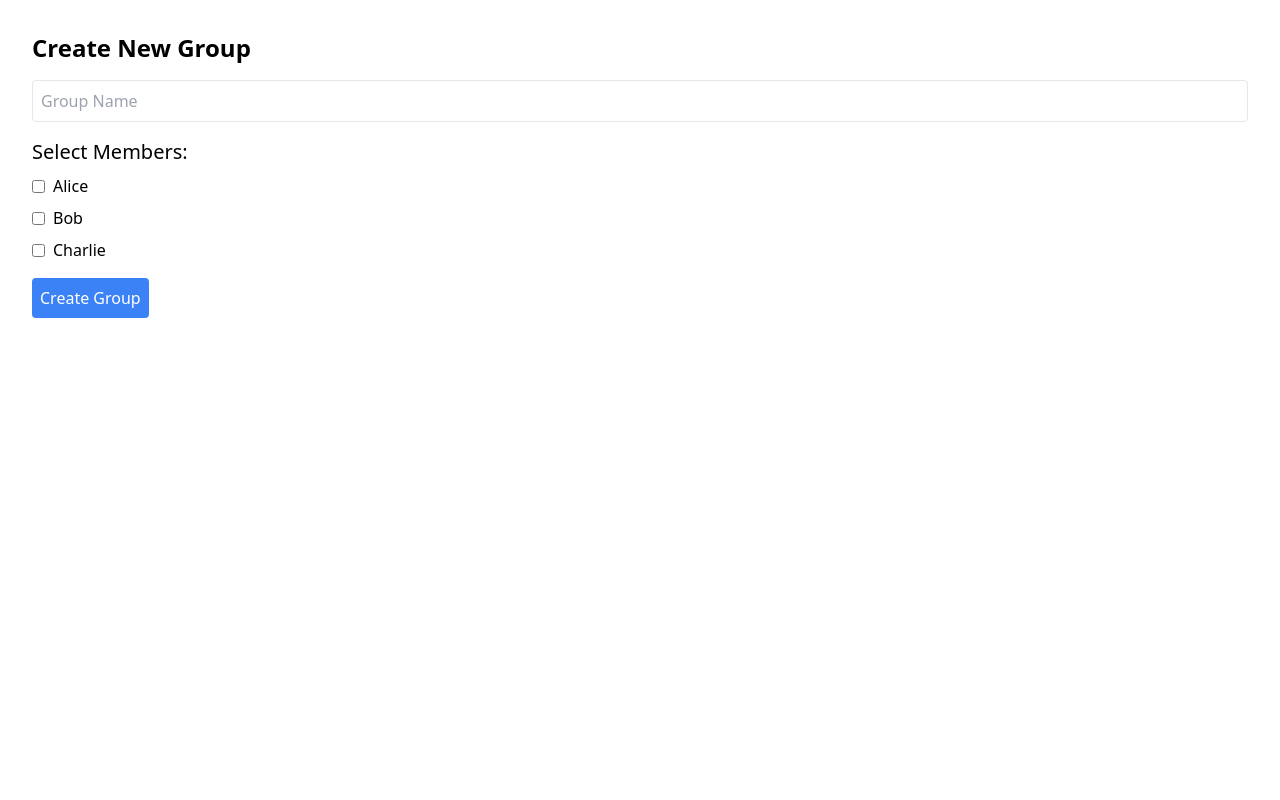
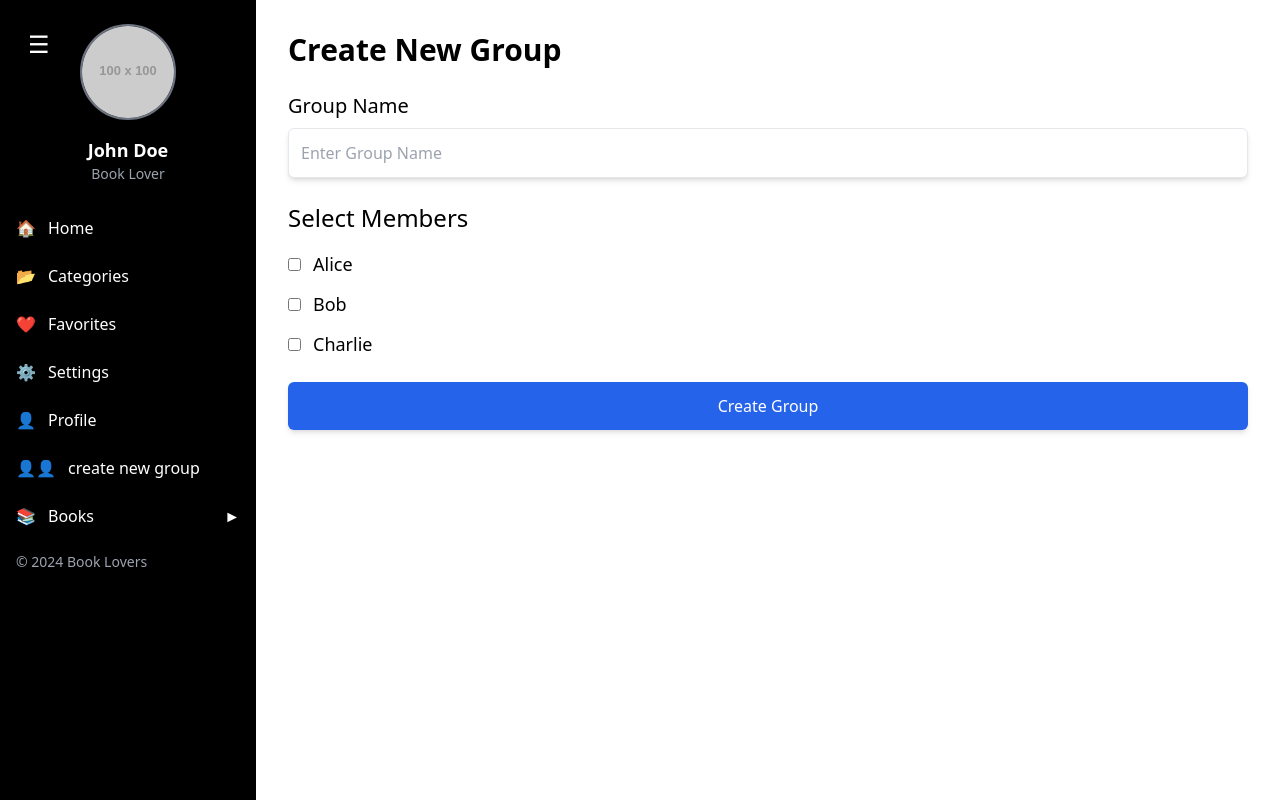
Before and after one commit to Kenna-Tefera/Book-Sharing-and-Recommendation-website, a React (Create React App) app in the folder frontend/: page /CreateGroupPage in a window 1280 px wide. Built offline with nearby package versions, Linux system fonts and the light colour scheme.

Commit message:
create group

```diff
--- a/frontend/src/pages/CreateGroupPage.js
+++ b/frontend/src/pages/CreateGroupPage.js
@@ -1,5 +1,6 @@
 import React, { useState } from 'react';
 import { useNavigate } from 'react-router-dom';
+import Sidebar from '../components/sidebar/sidebar';
 
 const CreateGroupPage = () => {
   const [groupName, setGroupName] = useState('');
@@ -30,37 +31,51 @@ const CreateGroupPage = () => {
   };
 
   return (
-    <div className="p-8">
-      <h2 className="text-2xl font-semibold mb-4">Create New Group</h2>
+    <div className="flex h-screen">
+      <Sidebar />
+      <div className="flex-1 p-8 overflow-y-auto">
+        <h2 className="text-3xl font-semibold mb-6">Create New Group</h2>
+        <div className="mb-6">
+          <label htmlFor="groupName" className="block text-xl font-medium mb-2">
+            Group Name
+          </label>
           <input
             type="text"
-        placeholder="Group Name"
+            id="groupName"
+            placeholder="Enter Group Name"
             value={groupName}
             onChange={(e) => setGroupName(e.target.value)}
-        className="w-full p-2 border mb-4 rounded"
+            className="w-full p-3 border rounded-md shadow-md"
           />
-      <h3 className="text-xl mb-2">Select Members:</h3>
-      <ul className="mb-4">
+        </div>
+
+        <div className="mb-6">
+          <h3 className="text-2xl font-medium mb-4">Select Members</h3>
+          <ul>
             {allMembers.map((member) => (
-          <li key={member.id} className="mb-2 flex items-center">
+              <li key={member.id} className="mb-3 flex items-center">
                 <input
                   type="checkbox"
                   id={`member-${member.id}`}
                   checked={selectedMembers.includes(member)}
                   onChange={() => toggleMemberSelection(member)}
+                  className="mr-3"
                 />
-            <label htmlFor={`member-${member.id}`} className="ml-2">
+                <label htmlFor={`member-${member.id}`} className="text-lg">
                   {member.name}
                 </label>
               </li>
             ))}
           </ul>
+        </div>
+
         <button
           onClick={handleCreateGroup}
-        className="bg-blue-500 text-white p-2 rounded"
+          className="w-full bg-blue-600 text-white py-3 rounded-md shadow-md hover:bg-blue-700 transition"
         >
           Create Group
         </button>
+      </div>
     </div>
   );
 };
--- a/frontend/src/pages/GroupChatPage.js
+++ b/frontend/src/pages/GroupChatPage.js
@@ -1,12 +1,15 @@
 import React from 'react';
 import { useLocation } from 'react-router-dom';
+import Sidebar from '../components/sidebar/sidebar';
 
 const GroupChatPage = () => {
   const location = useLocation();
   const { groupName, selectedMembers } = location.state || {};
 
   return (
-    <div className="p-8">
+    <div className="flex h-screen">
+      <Sidebar />
+      <div className="ml-8 flex-1">
         <h2 className="text-2xl font-semibold mb-4">Group Chat: {groupName}</h2>
         <h3 className="text-xl mb-2">Members:</h3>
         <ul className="mb-4">
@@ -18,6 +21,7 @@ const GroupChatPage = () => {
           <p>Chat functionality can be implemented here.</p>
         </div>
       </div>
+    </div>
   );
 };
 
```
Lines whose indentation alone changed are shown as unchanged.
